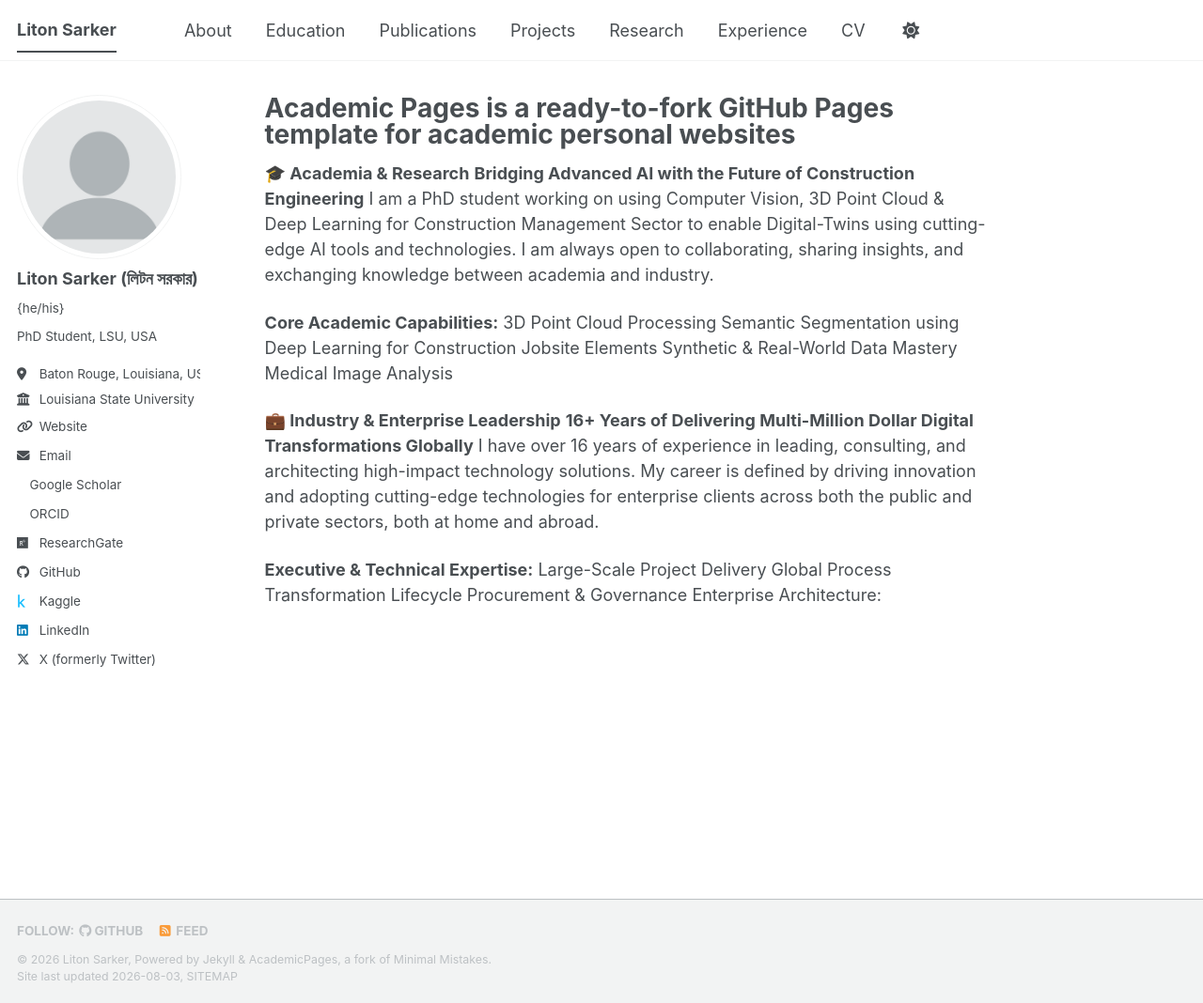
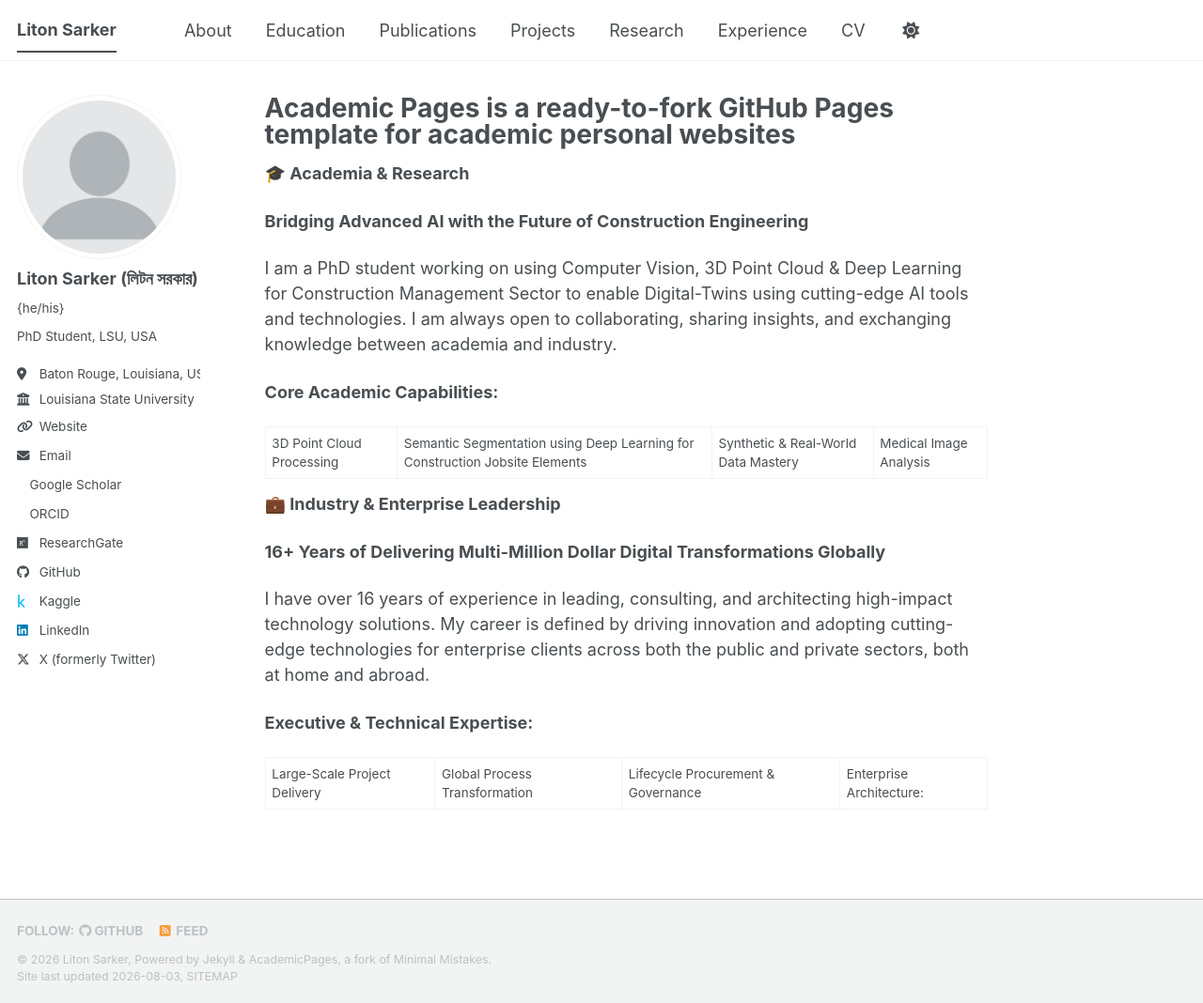
Before and after one commit to Hempgamer/hempgamer.github.io, a Jekyll site: the page built from _pages/about.md, in a window 1280 px wide and 1068 px high. Shown: the whole window at 94% size. Built offline with Jekyll 4.4.1, drawn with Linux system fonts in a browser that asks for light colours; a style sheet for code colours, icons or effects is not loaded.

Commit message:
Revise about page content for clarity and formatting
Updated the about page to enhance the presentation of academic and industry expertise.

```diff
--- a/_pages/about.md
+++ b/_pages/about.md
@@ -8,22 +8,22 @@ redirect_from:
 ---
 
 **🎓 Academia & Research**
+
 **Bridging Advanced AI with the Future of Construction Engineering**
+
 I am a PhD student working on using Computer Vision, 3D Point Cloud & Deep Learning for Construction Management Sector to enable Digital-Twins using cutting-edge AI tools and technologies. I am always open to collaborating, sharing insights, and exchanging knowledge between academia and industry.
 
 **Core Academic Capabilities:**
-3D Point Cloud Processing
-Semantic Segmentation using Deep Learning for Construction Jobsite Elements
-Synthetic & Real-World Data Mastery
-Medical Image Analysis
+
+3D Point Cloud Processing | Semantic Segmentation using Deep Learning for Construction Jobsite Elements | Synthetic & Real-World Data Mastery | Medical Image Analysis
 
 
 **💼 Industry & Enterprise Leadership**
+
 **16+ Years of Delivering Multi-Million Dollar Digital Transformations Globally**
+
 I have over 16 years of experience in leading, consulting, and architecting high-impact technology solutions. My career is defined by driving innovation and adopting cutting-edge technologies for enterprise clients across both the public and private sectors, both at home and abroad.
 
 **Executive & Technical Expertise:**
-Large-Scale Project Delivery
-Global Process Transformation
-Lifecycle Procurement & Governance
-Enterprise Architecture:
+
+Large-Scale Project Delivery | Global Process Transformation | Lifecycle Procurement & Governance | Enterprise Architecture:
```
